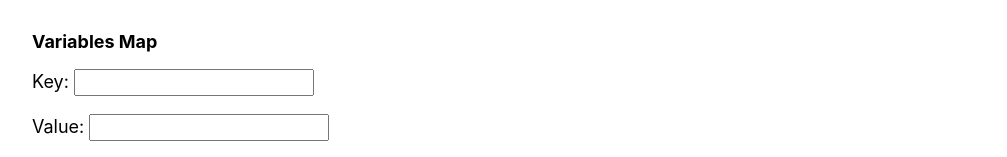
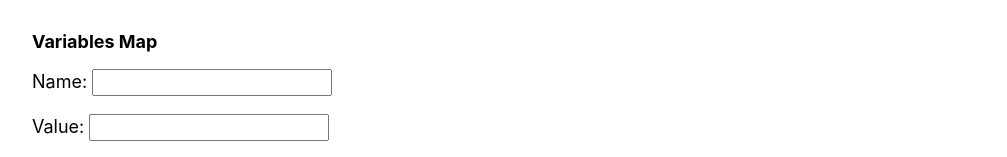
Before and after one commit to xicooow/template-engine, a React (Create React App) app: page / in a window 1280 px wide. Shown: the top 157 px of the page, without its empty margins (140-1147 px from the left). Built offline with nearby package versions, Linux system fonts and the light colour scheme.

Commit message:
Change var key label to "Name"

```diff
--- a/src/App.jsx
+++ b/src/App.jsx
@@ -130,7 +130,7 @@ const App = () => {
       <>
         <div>
           <p>
-            <label htmlFor='add-var-key'>Key: </label>
+            <label htmlFor='add-var-key'>Name: </label>
             <input
               type='text'
               id='add-var-key'
```
